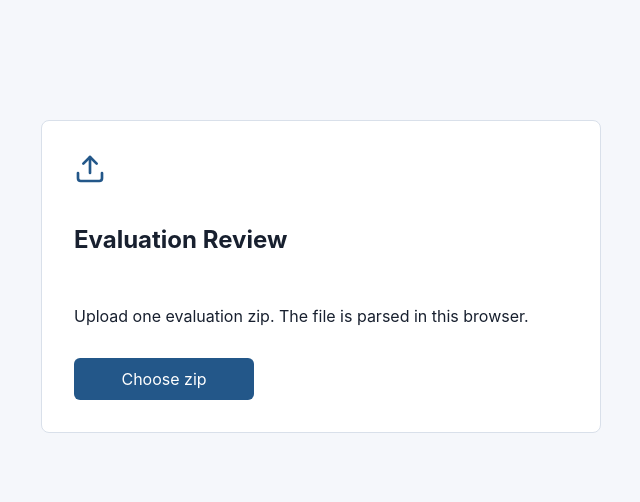
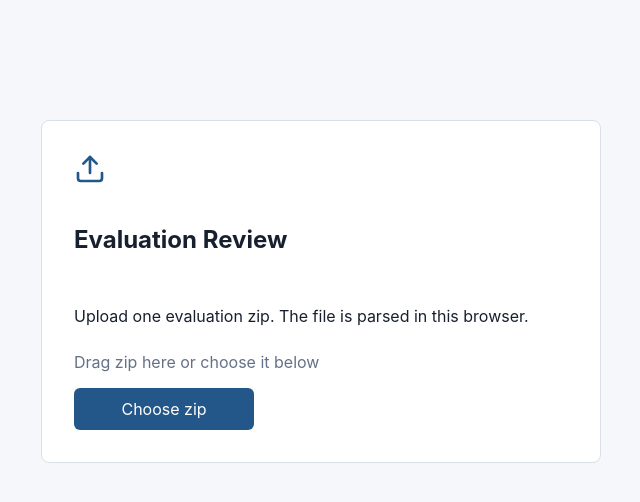
Before and after one commit to Keith-CY/eval-audit, a React (Vite) app: page / in a window 1280 px wide. Shown: the top 502 px of the page, without its empty margins (319-959 px from the left). Built offline with nearby package versions, Linux system fonts and the light colour scheme.

Commit message:
feat: improve upload and dialogue list

```diff
--- a/src/components/DialogueList.tsx
+++ b/src/components/DialogueList.tsx
@@ -1,5 +1,6 @@
 import type { AnnotationMap } from "../domain/annotations";
 import type { EvaluationStatusFilter, ReviewStatusFilter } from "../domain/filters";
+import { formatOptionalMetric } from "../domain/format";
 import type { DialogueReview } from "../domain/types";
 
 interface DialogueListProps {
@@ -13,6 +14,13 @@ interface DialogueListProps {
   onReviewStatusChange: (value: ReviewStatusFilter) => void;
   onEvaluationStatusChange: (value: EvaluationStatusFilter) => void;
   onSelectDialogue: (dialogueId: string) => void;
+}
+
+function dialogueF1(dialogue: DialogueReview): number | null {
+  const events = dialogue.rowAudit?.events ?? [];
+  if (events.length === 0) return null;
+
+  return events.reduce((total, event) => total + event.weighted_f1, 0) / events.length;
 }
 
 export function DialogueList(props: DialogueListProps) {
@@ -74,7 +82,8 @@ export function DialogueList(props: DialogueListProps) {
                 <span>Dialogue {dialogue.dialogue_id}</span>
                 <small>
                   gold {audit?.gold_event_count ?? "-"} / pred {audit?.pred_event_count ?? "-"} /
-                  matched {audit?.matched_events ?? "-"}
+                  matched {audit?.matched_events ?? "-"} / F1{" "}
+                  {formatOptionalMetric(dialogueF1(dialogue))}
                 </small>
                 <small>
                   {status}
--- a/src/components/UploadPanel.tsx
+++ b/src/components/UploadPanel.tsx
@@ -1,3 +1,4 @@
+import { useState, type DragEvent } from "react";
 import { Upload } from "lucide-react";
 
 interface UploadPanelProps {
@@ -7,13 +8,47 @@ interface UploadPanelProps {
 }
 
 export function UploadPanel({ loading, error, onFileSelected }: UploadPanelProps) {
+  const [dragActive, setDragActive] = useState(false);
+
+  function handleDragOver(event: DragEvent<HTMLElement>) {
+    event.preventDefault();
+    if (loading) {
+      event.dataTransfer.dropEffect = "none";
+      return;
+    }
+
+    event.dataTransfer.dropEffect = "copy";
+    setDragActive(true);
+  }
+
+  function handleDrop(event: DragEvent<HTMLElement>) {
+    event.preventDefault();
+    setDragActive(false);
+
+    if (loading) return;
+
+    const files = event.dataTransfer.files;
+    const file = files.item?.(0) ?? files[0];
+    if (file) onFileSelected(file);
+  }
+
   return (
-    <section className="upload-panel" aria-label="Upload evaluation artifact">
+    <section
+      className={dragActive ? "upload-panel drag-active" : "upload-panel"}
+      aria-label="Upload evaluation artifact"
+      onDragEnter={handleDragOver}
+      onDragOver={handleDragOver}
+      onDragLeave={() => setDragActive(false)}
+      onDrop={handleDrop}
+    >
       <div className="upload-icon" aria-hidden="true">
         <Upload size={32} />
       </div>
       <h1>Evaluation Review</h1>
       <p>Upload one evaluation zip. The file is parsed in this browser.</p>
+      <p className="upload-hint">
+        {dragActive ? "Drop zip to load" : "Drag zip here or choose it below"}
+      </p>
       <label className="file-picker">
         <span>{loading ? "Loading..." : "Choose zip"}</span>
         <input
--- a/src/styles.css
+++ b/src/styles.css
@@ -46,8 +46,18 @@ textarea {
   padding: 32px;
 }
 
+.upload-panel.drag-active {
+  border-color: #235789;
+  background: #edf5ff;
+}
+
 .upload-icon {
   color: #235789;
+}
+
+.upload-hint {
+  margin: -6px 0 0;
+  color: #657187;
 }
 
 .file-picker {
```
Also changed, not shown: 2 other files (tests, documents, lock files or other folders).
